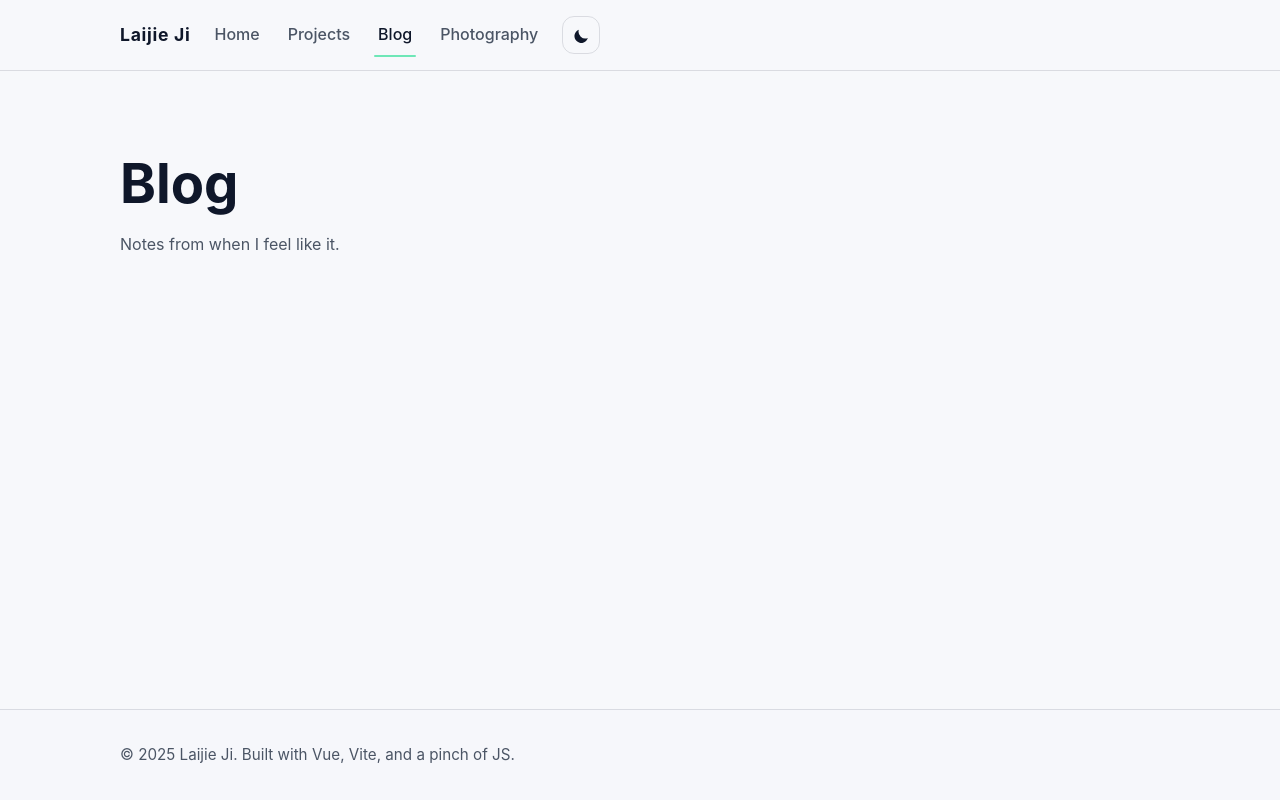
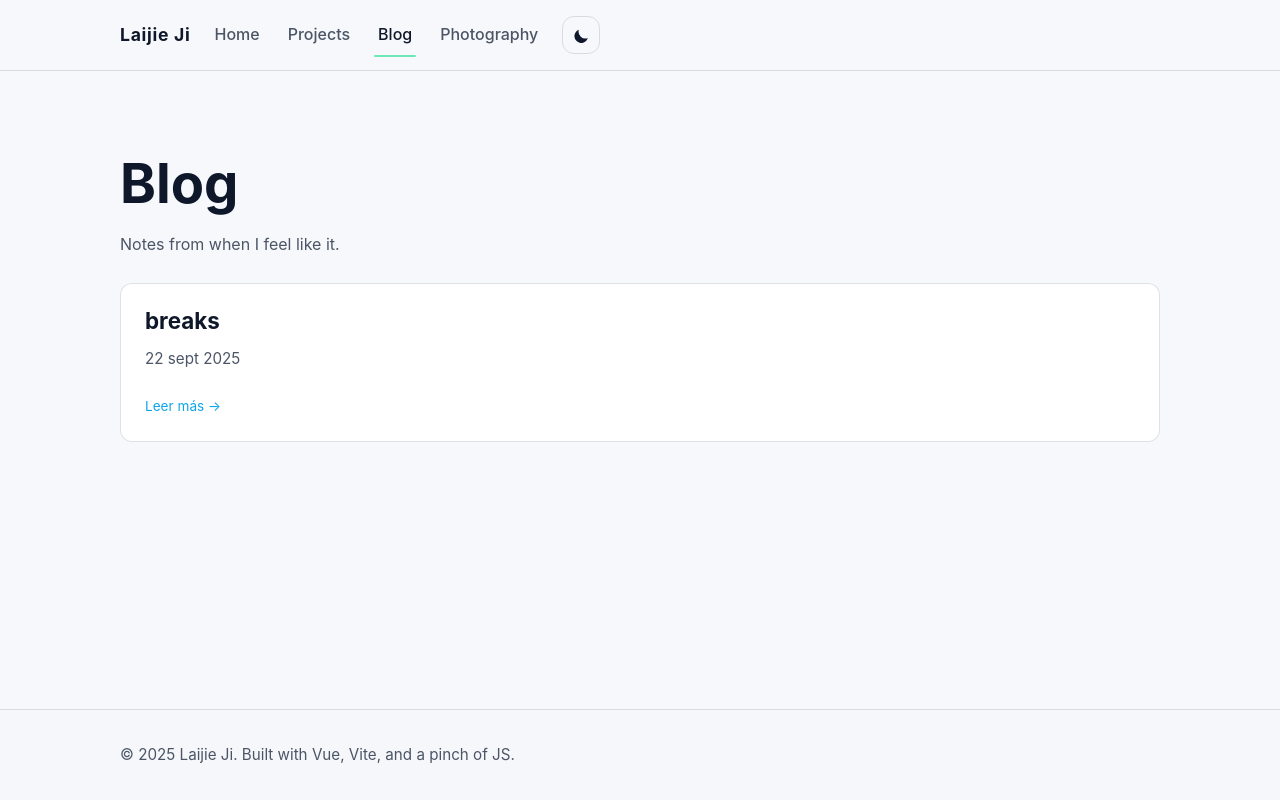
Before and after one commit to LaijieJi/webpage, a Vue app: page /blog in a window 1280 px wide. Built offline with nearby package versions, Linux system fonts and the light colour scheme.

Commit message:
chore: show posts

```diff
--- a/src/views/BlogIndexView.vue
+++ b/src/views/BlogIndexView.vue
@@ -10,7 +10,7 @@
           <br/>
         </div>
       </header>
-      <!-- <PostList :posts="posts" /> -->
+      <PostList :posts="posts" />
     </div>
   </section>
 </template>
```
